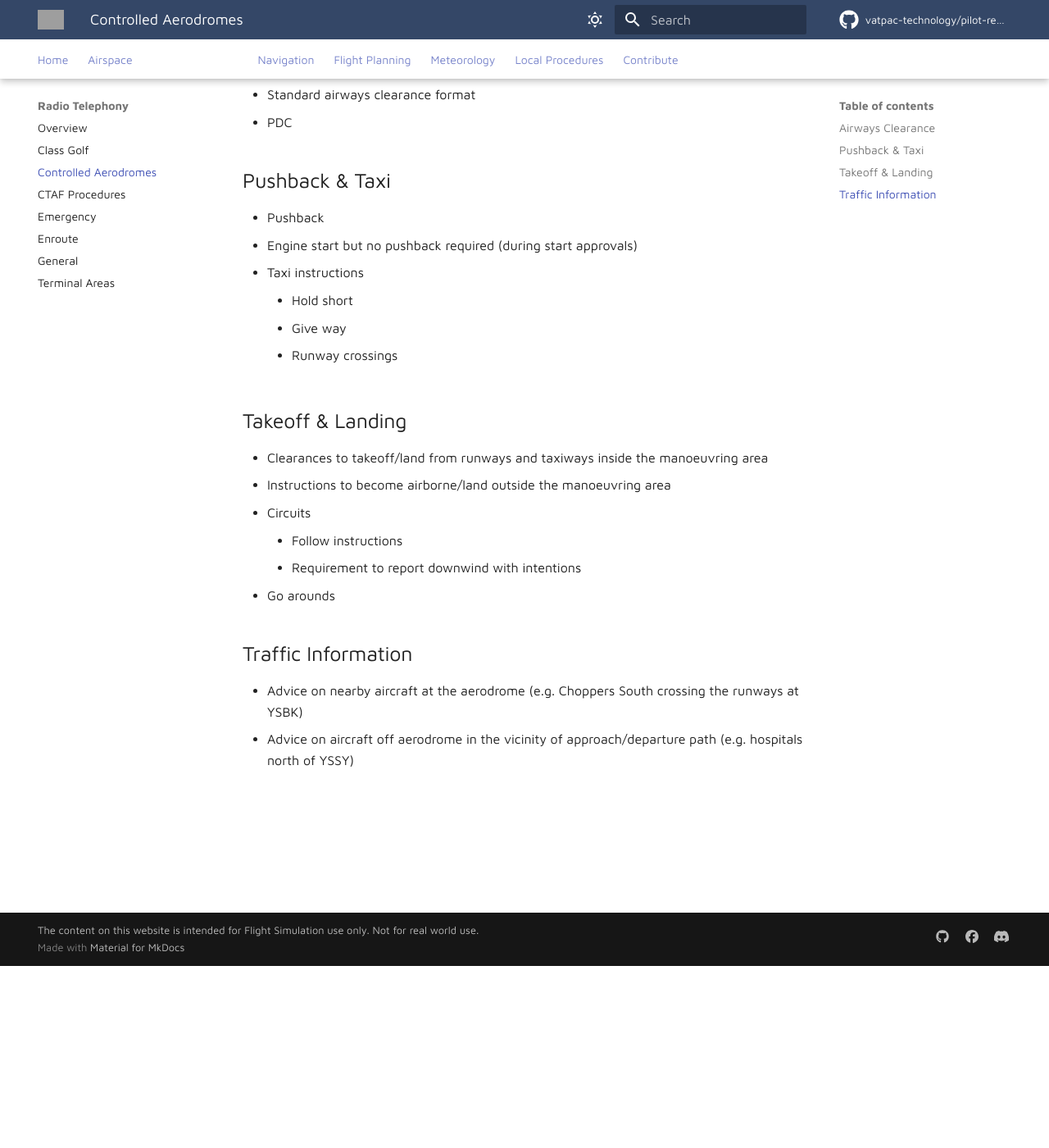
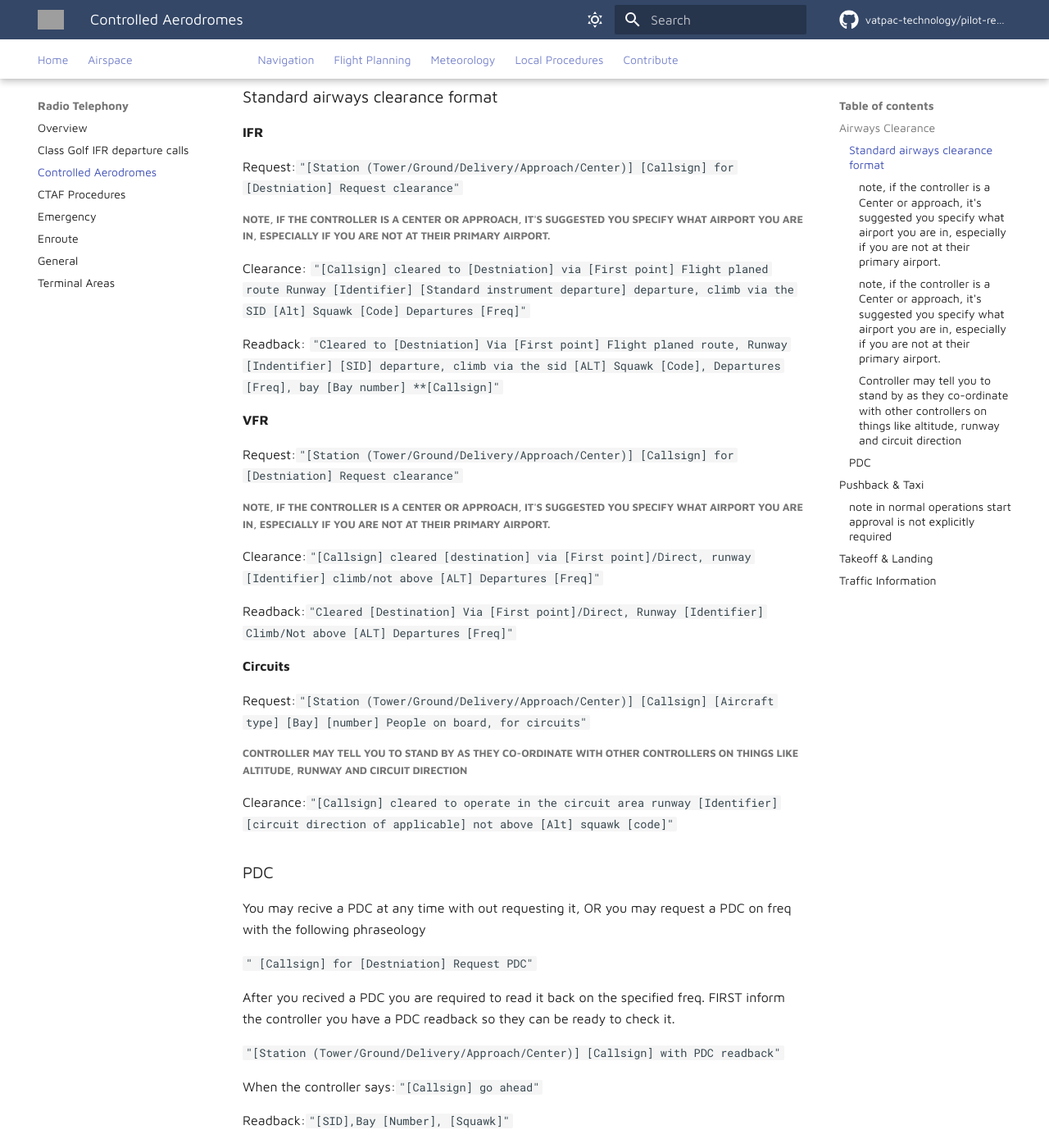
Before and after one commit to vatpac-technology/pilot-resources, an MkDocs documentation site: the page built from docs/radio-telephony/controlledaerodromes.md, in a window 1280 px wide and 1400 px high, scrolled down 222 px. Shown: the whole window at 82% size. Built offline with MkDocs 1.6.1 and Material for MkDocs 9.7.7, drawn with Linux system fonts in a browser that asks for light colours; comment, search, counter and statistics services are not loaded; some of the changed text lies outside the part shown; grey boxes are pictures that could not be loaded.

Commit message:
Class G IFR

```diff
--- a/docs/radio-telephony/ClassG.md
+++ /dev/null
@@ -1,11 +0,0 @@
----
-  title: Class Golf
----
-
---8<-- "includes/abbreviations.md"
-
-## IFR class Gold Taxi calls
-
-### Regular Public transport (airlines)
-
-For an example, you are QJE1289 departure from Albury to Sydney (YMAY-YSSY). There is traffic in the local area that you suspect may be a hazzard and intend on making radio calls to. AND Melbourne center is online. If you can tune, Center on com 1, unicom on com 2.
--- a/docs/radio-telephony/controlledaerodromes.md
+++ b/docs/radio-telephony/controlledaerodromes.md
@@ -2,19 +2,71 @@
   title: Controlled Aerodromes
 ---
 
---8<-- "includes/abbreviations.md"
+## Airways Clearance
+### Standard airways clearance format
 
-## Airways Clearance
-- Standard airways clearance format
-- PDC
+**IFR**
+
+Request:`"[Station (Tower/Ground/Delivery/Approach/Center)] [Callsign] for [Destniation] Request clearance"`
+
+##### note, if the controller is a Center or approach, it's suggested you specify what airport you are in, especially if you are not at their primary airport.
+
+Clearance: `"[Callsign] cleared to [Destniation] via [First point] Flight planed route Runway [Identifier] [Standard instrument departure] departure, climb via the SID [Alt] Squawk [Code] Departures [Freq]"`
+
+Readback: `"Cleared to [Destniation] Via [First point] Flight planed route, Runway [Indentifier] [SID] departure, climb via the sid [ALT] Squawk [Code], Departures [Freq], bay [Bay number] **[Callsign]"`
+
+**VFR**
+
+Request:`"[Station (Tower/Ground/Delivery/Approach/Center)] [Callsign] for [Destniation] Request clearance"`
+
+##### note, if the controller is a Center or approach, it's suggested you specify what airport you are in, especially if you are not at their primary airport.
+
+Clearance:`"[Callsign] cleared [destination] via [First point]/Direct, runway [Identifier] climb/not above [ALT] Departures [Freq]"`
+
+Readback:`"Cleared [Destination] Via [First point]/Direct, Runway [Identifier] Climb/Not above [ALT] Departures [Freq]"`
+
+**Circuits**
+
+Request:`"[Station (Tower/Ground/Delivery/Approach/Center)] [Callsign] [Aircraft type] [Bay] [number] People on board, for circuits"`
+##### Controller may tell you to stand by as they co-ordinate with other controllers on things like altitude, runway and circuit direction
+
+Clearance:`"[Callsign] cleared to operate in the circuit area runway [Identifier] [circuit direction of applicable] not above [Alt] squawk [code]"`
+
+### PDC
+
+You may recive a PDC at any time with out requesting it, OR you may request a PDC on freq with the following phraseology
+
+`" [Callsign] for [Destniation] Request PDC"`
+
+After you recived a PDC you are required to read it back on the specified freq. FIRST inform the controller you have a PDC readback so they can be ready to check it.
+
+`"[Station (Tower/Ground/Delivery/Approach/Center)] [Callsign] with PDC readback"`
+
+When the controller says:`"[Callsign] go ahead"`
+
+Readback:`"[SID],Bay [Number], [Squawk]"`
 
 ## Pushback & Taxi
 - Pushback
-- Engine start but no pushback required (during start approvals)
-- Taxi instructions
-    - Hold short
-    - Give way
-    - Runway crossings
+
+    `"[Callsign] request push"`
+    ##### note in normal operations start approval is not explicitly required
+
+- Engine start
+
+  ##### There is only one type of engine start that needs ATC clearance in Australia is a Cross-bleed start, only applicable to jets.
+  `"[Callsign] request cross-bleed start"`
+
+- Taxi
+
+  Request:`"[Callsign] Ready for taxi [Runway] with information [ATIS info]"`
+
+  A taxi instruction will be laid out as follow, `"[Callsign] Taxi via [routing] to [Taxi limit/end]"`
+  A clearance may advice you to Hold short, give way or cross a runway.
+    - Hold short `"Hold short of [taxi way]"`
+    - Hold short of runway `"... Holding point [Point] Runway [Identifier]"`
+    - Give way `"...Give way to [Callsign/company] [Aircraft type]..."`
+    - Runway crossings `"...on [taxi-way] cross [runway]..."` Alternatively `"...Cross [Runway]..."`
 
 ## Takeoff & Landing
 - Clearances to takeoff/land from runways and taxiways inside the manoeuvring area
```
Also changed, not shown: docs/radio-telephony/ClassGdpearture.md (added, +77 -0 lines).
